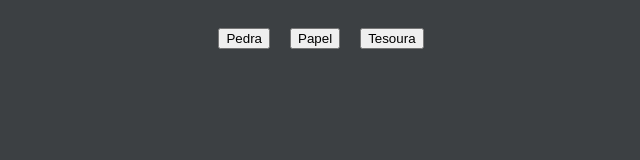
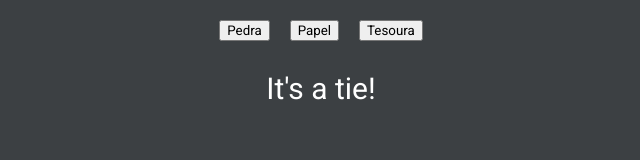
Before and after one commit to raelcx/odin-rock-paper-scissors, a plain HTML site: page index.html in a window 1280 px wide. Both pictures are taken after a click on the button "Pedra". Shown: the whole page, without its empty margins (319-959 px from the left). Drawn offline with Linux system fonts and the light colour scheme.

Commit message:
Add logic to show result on the screen

```diff
--- a/script.js
+++ b/script.js
@@ -4,11 +4,11 @@ function getComputerChoice() {
 
     switch(generateRandomNumber) {
         case(1): computerChoice = "rock";
-        break
+        break;
         case(2): computerChoice = "paper";
-        break
+        break;
         case(3): computerChoice = "scissors";
-        break
+        break;
     }
 
     return computerChoice;
@@ -31,29 +31,47 @@ function getHumanChoice() {
 
 function playRound(humanChoice, computerChoice) {
     if (humanChoice == computerChoice) {
-        console.log("It's a tie!");
-        return 2;
+        return showResult("tie", humanChoice, computerChoice);
     }
 
-    if (humanChoice == "rock" && computerChoice == "scissors") {
-        console.log(`You win! ${humanChoice} beats ${computerChoice}`);
-        return 0;
+    if ((humanChoice == "rock" && computerChoice == "scissors")
+        || (humanChoice == "paper" && computerChoice == "rock")
+        || (humanChoice == "scissors" && computerChoice == "paper")) {
+        return showResult("win", humanChoice, computerChoice);
+    }
+    else {
+        return showResult("lose", humanChoice, computerChoice);
+    }
+}
+
+function showResult (result, humanChoice, computerChoice) {
+    removePreviousResult();
+
+    const body = document.querySelector("body");
+    const div = document.createElement("div");
+    const p = document.createElement("p");
+    div.setAttribute("id", "result");
+    div.appendChild(p);
+
+    switch(result) {
+        case("lose"):
+            p.textContent = `You lose! ${computerChoice} beats ${humanChoice}`;
+            break;
+        case("win"):
+            p.textContent = `You win! ${humanChoice} beats ${computerChoice}`;
+            break;
+        case("tie"):
+            p.textContent = "It's a tie!";
+            break;
     }
 
-    if (humanChoice == "paper" && computerChoice == "rock") {
-        console.log(`You win! ${humanChoice} beats ${computerChoice}`);
-        return 0;
-    }
+    body.appendChild(div);
+}
 
-    if (humanChoice == "scissors" && computerChoice == "paper") {
-        console.log(`You win! ${humanChoice} beats ${computerChoice}`);
-        return 0;
-    }
-
-    else {
-        console.log(`You lose! ${computerChoice} beats ${humanChoice}`);
-        return 1;
-    }
+function removePreviousResult() {
+    const previousResult = document.getElementById("result");
+    if (previousResult) previousResult.remove();
+    return;
 }
 
 const btn = document.querySelector("#container");
--- a/style.css
+++ b/style.css
@@ -1,5 +1,13 @@
+@import url('https://fonts.googleapis.com/css2?family=Roboto:ital,wght@0,100;0,300;0,400;0,500;0,700;0,900;1,100;1,300;1,400;1,500;1,700;1,900&display=swap');
+
+* {
+    font-family: "Roboto", sans-serif;
+}
+
 body {
     background-color: #3C4043;
+    margin: 0;
+    padding: 0;
 }
 
 #container {
@@ -8,3 +16,17 @@ body {
     gap: 20px;
     padding: 20px;
 }
+
+#result {
+    display: flex;
+    justify-content: center;
+    margin: 0px;
+    padding: 10px;
+}
+
+#result p {
+    color: white;
+    font-size: 30px;
+    margin: 0;
+    padding: 0;
+}
```
